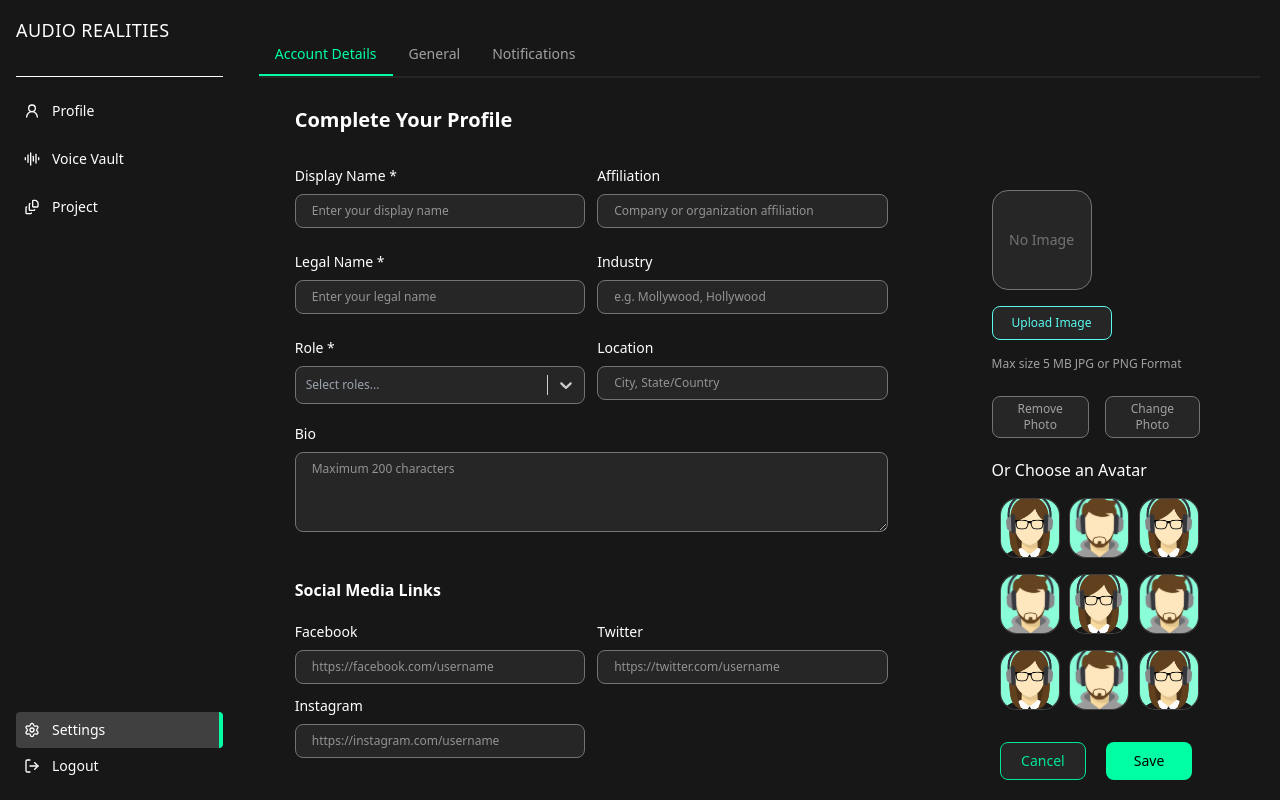
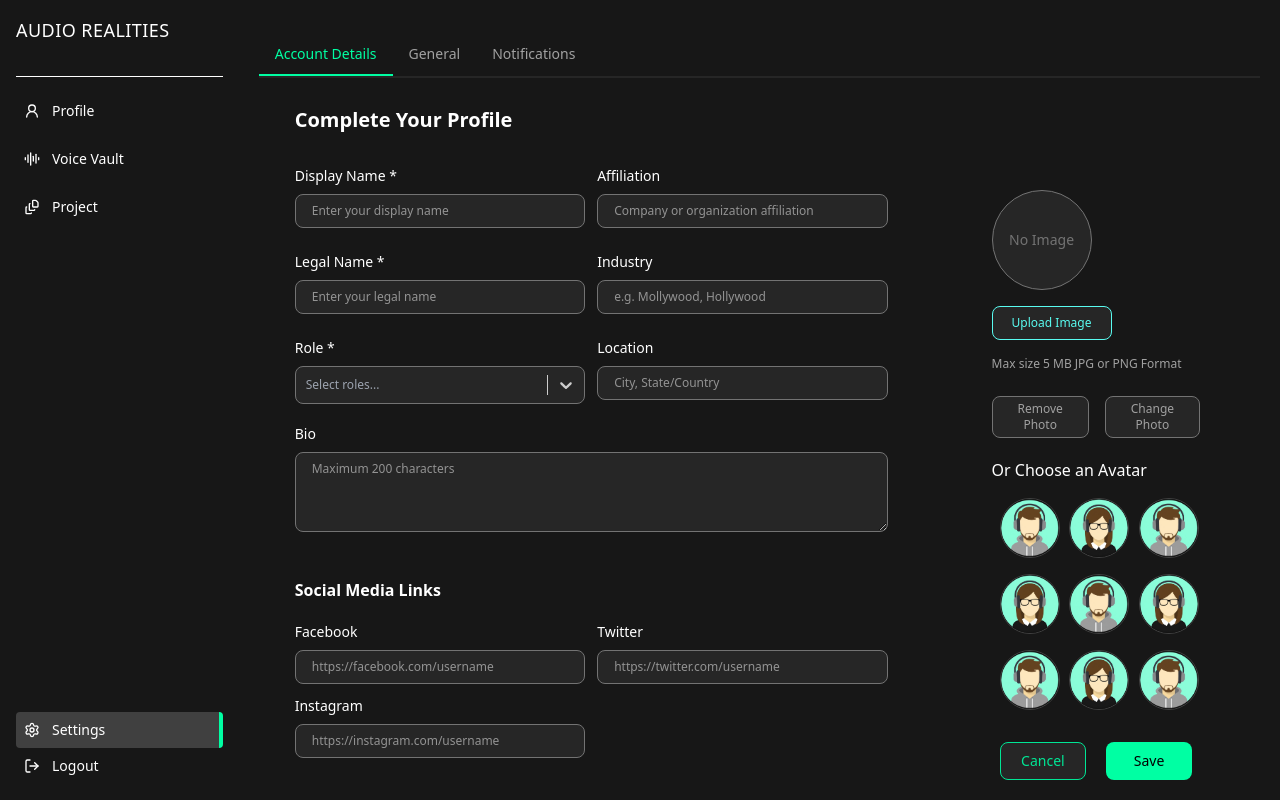
Before and after one commit to pranojtp/AR_Dashboard, a React (Vite) app in the folder User_dashboard/: page /userdashboard/settings/account in a window 1280 px wide. Built offline with nearby package versions, Linux system fonts and the light colour scheme.

Commit message:
updated on 24-10-2025 11:33

```diff
--- a/User_dashboard/src/components/settings/Accountdetails.tsx
+++ b/User_dashboard/src/components/settings/Accountdetails.tsx
@@ -1,10 +1,10 @@
 import Select from "react-select";
 import { useState } from "react";
 import type { StylesConfig } from "react-select";
-// import avatar1 from "../../assets/avatar1.jpg"
-// import avatar2 from "../../assets/avatar2.jpg"
-import avatar3 from "../../assets/avatar3.jpg"
-import avatar4 from "../../assets/avatar4.jpg"
+import avatar1 from "../../assets/avatar1.jpg"
+import avatar2 from "../../assets/avatar2.jpg"
+// import avatar3 from "../../assets/avatar3.jpg"
+// import avatar4 from "../../assets/avatar4.jpg"
 
 const roleOptions = [
     { value: "Actor", label: "Actor" },
@@ -74,15 +74,15 @@ const Personaldetails = () => {
     const [selectedAvatar, setSelectedAvatar] = useState<number | null>(null);
 
     const avatars = [
-        avatar4,
-        avatar3,
-        avatar4,
-        avatar3,
-        avatar4,
-        avatar3,
-        avatar4,
-        avatar3,
-        avatar4,
+        avatar1,
+        avatar2,
+        avatar1,
+        avatar2,
+        avatar1,
+        avatar2,
+        avatar1,
+        avatar2,
+        avatar1,
     ];
 
     // Handle image upload
@@ -265,7 +265,7 @@ const Personaldetails = () => {
                         <div className="flex flex-col col-span-1 gap-6">
                             <div className="p-6 w-full max-w-sm">
                                 <div className="flex flex-col gap-4">
-                                    <div className="h-25 w-25 rounded-2xl bg-neutral-800 border border-neutral-500 overflow-hidden flex items-center justify-center">
+                                    <div className="h-25 w-25 rounded-full bg-neutral-800 border border-neutral-500 overflow-hidden flex items-center justify-center">
                                         {image ? (
                                             <img src={image} alt="Profile" className="w-full h-full object-cover" />
                                         ) : (
@@ -316,7 +316,7 @@ const Personaldetails = () => {
                                                 <div
                                                     key={index}
                                                     onClick={() => handleAvatarSelect(index)}
-                                                    className={`h-15 w-15 flex items-center justify-center rounded-2xl border border-neutral-700 cursor-pointer transition ${selectedAvatar === index
+                                                    className={`h-15 w-15 flex items-center justify-center rounded-full border border-neutral-700 cursor-pointer transition ${selectedAvatar === index
                                                         ? "ring-2 ring-neutral-500"
                                                         : "hover:ring-1 hover:ring-neutral-500"
                                                         }`}
@@ -324,7 +324,7 @@ const Personaldetails = () => {
                                                     <img
                                                         src={avatar}
                                                         alt={`Avatar ${index + 1}`}
-                                                        className="w-full h-full object-cover rounded-2xl"
+                                                        className="w-full h-full object-cover rounded-full"
                                                     />
                                                 </div>
                                             ))}
--- a/User_dashboard/src/index.css
+++ b/User_dashboard/src/index.css
@@ -1,20 +1,20 @@
 @import "tailwindcss";
-/* :root {
-  font-family: system-ui, Avenir, Helvetica, Arial, sans-serif;
+:root {
+  /* font-family: system-ui, Avenir, Helvetica, Arial, sans-serif;
   line-height: 1.5;
-  font-weight: 400;
+  font-weight: 400; */
 
-  color-scheme: light dark;
-  color: rgba(255, 255, 255, 0.87);
-  background-color: #242424;
+  /* color-scheme: light dark;
+  color: rgba(255, 255, 255, 0.87); */
+  background-color: #171717;
 
-  font-synthesis: none;
+  /* font-synthesis: none;
   text-rendering: optimizeLegibility;
   -webkit-font-smoothing: antialiased;
-  -moz-osx-font-smoothing: grayscale;
+  -moz-osx-font-smoothing: grayscale; */
 }
 
-a {
+/* a {
   font-weight: 500;
   color: #646cff;
   text-decoration: inherit;
```
